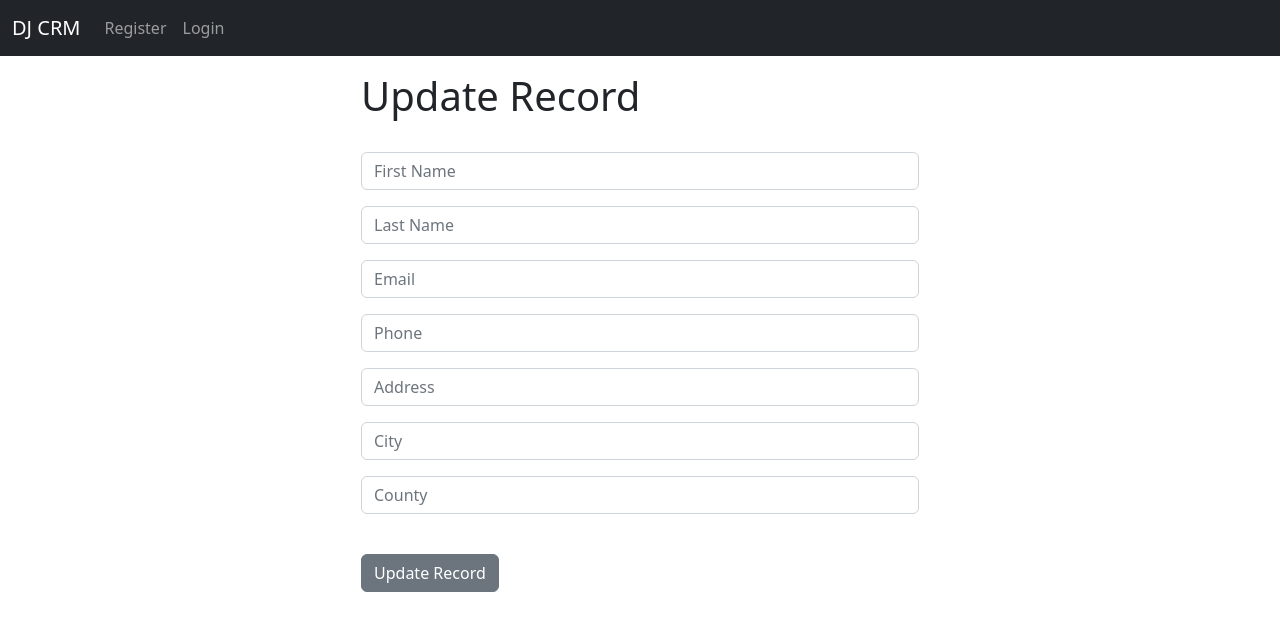
After one commit to PeterOsoo/django-crm-2, a Django app: template website/templates/update_record.html in a window 1280 px wide. The commit adds this page. Shown: the top 631 px of the page. Run offline with Django 4.2, Linux system fonts and the light colour scheme; the template is opened without the code that fills it: values that come from a table or form of the project are taken from there, others are empty.

Commit message:
update record

```diff
--- a/website/templates/record.html
+++ b/website/templates/record.html
@@ -34,5 +34,8 @@
 <a href="{% url 'delete_record' customer_record.id %}" class="btn btn-danger"
 	>Delete</a
 >
+<a href="{% url 'update_record' customer_record.id %}" class="btn btn-primary"
+	>Update</a
+>
 
 {% endblock %}
--- /dev/null
+++ b/website/templates/update_record.html
@@ -0,0 +1,16 @@
+{% extends 'base.html' %} {% block content %}
+
+<div class="col-md-6 offset-md-3">
+	<h1>Update Record</h1>
+	<br />
+
+	<form method="POST">
+		{% csrf_token %} {{ form.as_p }}
+
+		<br />
+		<button type="submit" class="btn btn-secondary">Update Record</button>
+		<!-- <a href="{% url 'home' %}" class="btn btn-secondary">Back</a> -->
+	</form>
+</div>
+
+{% endblock %}
--- a/website/urls.py
+++ b/website/urls.py
@@ -9,4 +9,5 @@ urlpatterns = [
     path('record/<int:pk>', views.customer_record, name='record'),
     path('delete_record/<int:pk>', views.delete_record, name='delete_record'),
     path('add_record/', views.add_record, name='add_record'),
+    path('update_record/<int:pk>', views.update_record, name='update_record'),
 ]
```
Also changed, not shown: website/views.py (+14 -0 lines).
